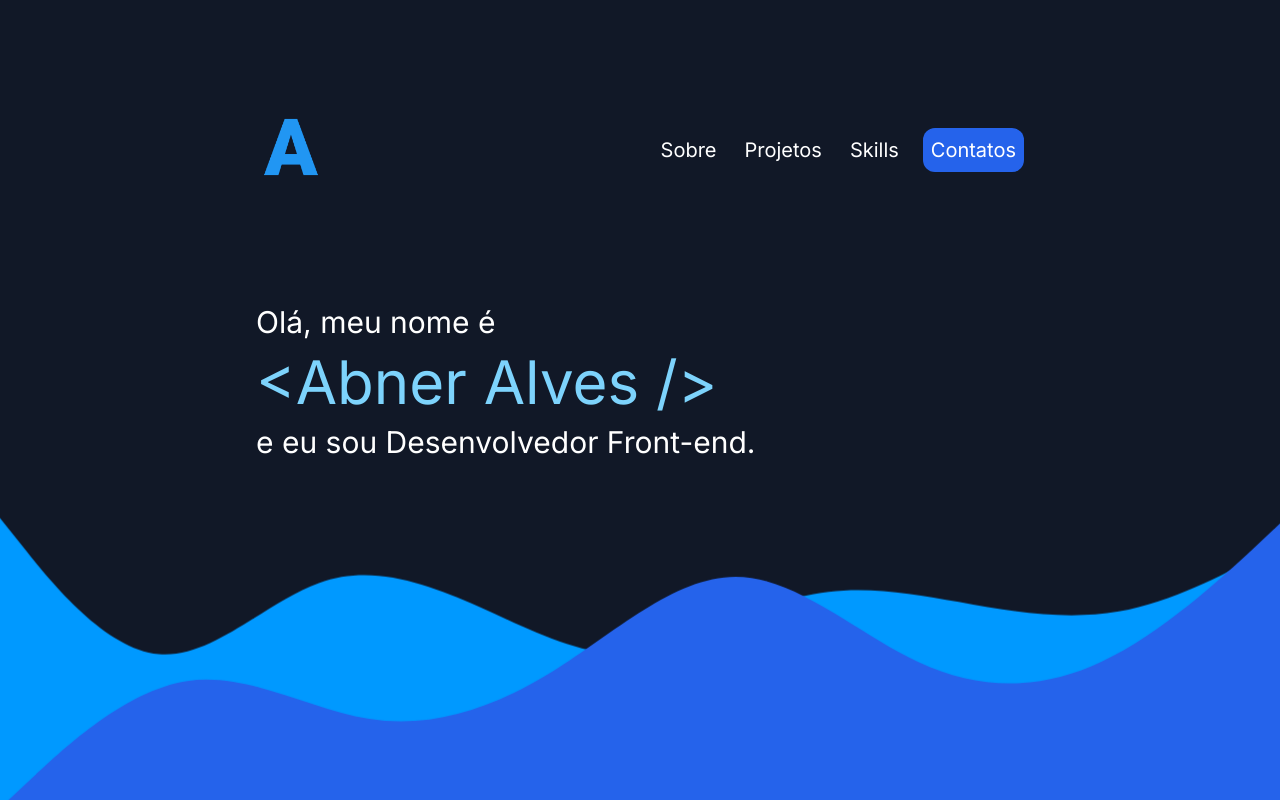
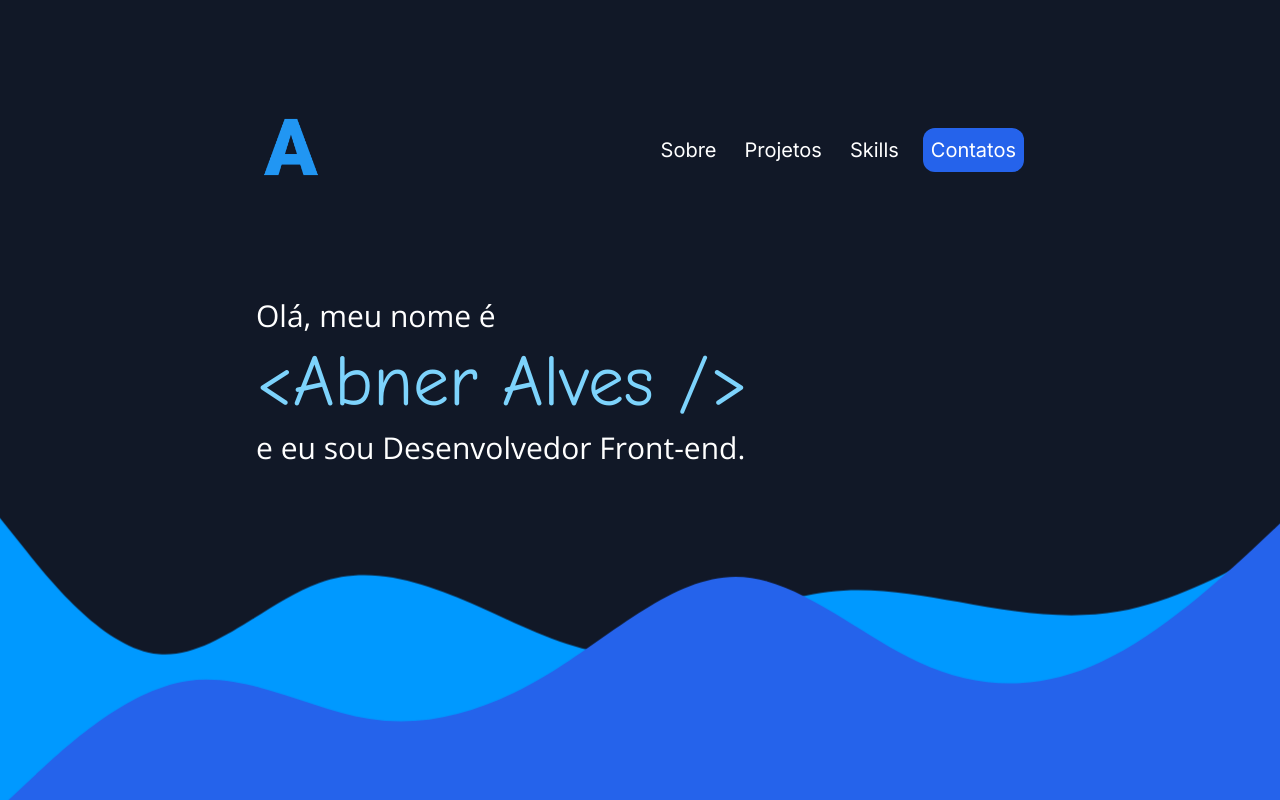
Before and after one commit to abneeralves/Portfolio, a Next.js app: page / in a window 1280 px wide. Built offline with nearby package versions, Linux system fonts and the light colour scheme.

Commit message:
Adicionando Fontes

```diff
--- a/src/components/Header.tsx
+++ b/src/components/Header.tsx
@@ -9,6 +9,10 @@
 import NEXT from '../../public/NEXT.png'
 import TAILWIND from '../../public/TAILWIND.png'
 import TS from '../../public/TS.png'
+import { Open_Sans, Comic_Neue } from 'next/font/google'
+
+const OpenS = Open_Sans({subsets: ['latin']})
+const ComicN = Comic_Neue({subsets: ['latin'], weight: '400'})
 
 import React, { useEffect, useRef, useState } from 'react'
 
@@ -27,6 +31,7 @@
 
     return (
         <header className="h-screen bg-gray-900">
+
             <nav className="flex justify-between">
                 <div>
                     <a href=""><Image className='mx-64 mt-28' src={LetraA} alt='Letra A' width={70} /></a>
@@ -44,9 +49,9 @@
 
             <div className='flex items-center h-2/4 ml-64'>
                 <div>
-                    <p className='text-3xl text-white'>Olá, meu nome é</p>
-                    <h1 className="text-6xl mt-3 text-sky-300">&lt;Abner Alves /&gt;</h1>
-                    <p className='text-3xl mt-3 text-white'>e eu sou Desenvolvedor Front-end.</p>
+                    <p className={`text-3xl text-white italic ${OpenS.className}`}>Olá, meu nome é</p>
+                    <h1 className={`text-7xl mt-3 text-sky-300 ${ComicN.className}`}>&lt;Abner Alves /&gt;</h1>
+                    <p className={`text-3xl mt-3 text-white ${OpenS.className}`}>e eu sou Desenvolvedor Front-end.</p>
                 </div>
 
 
```
